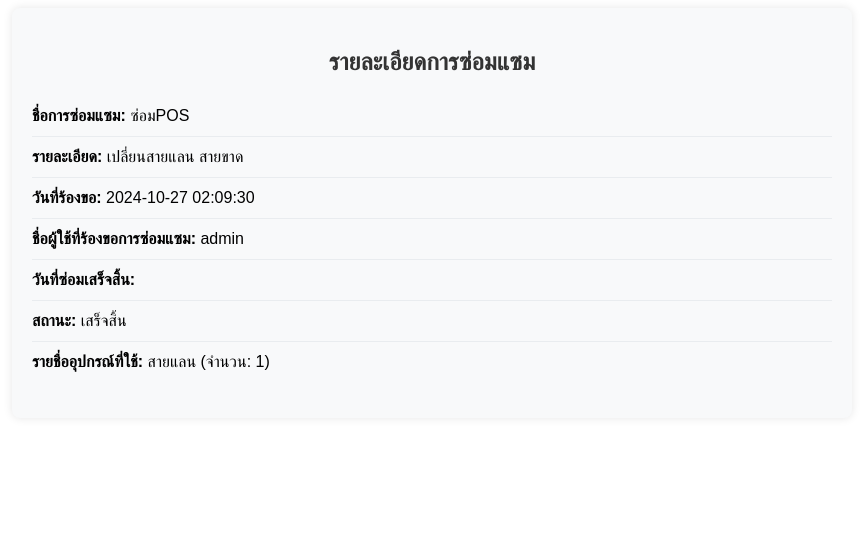
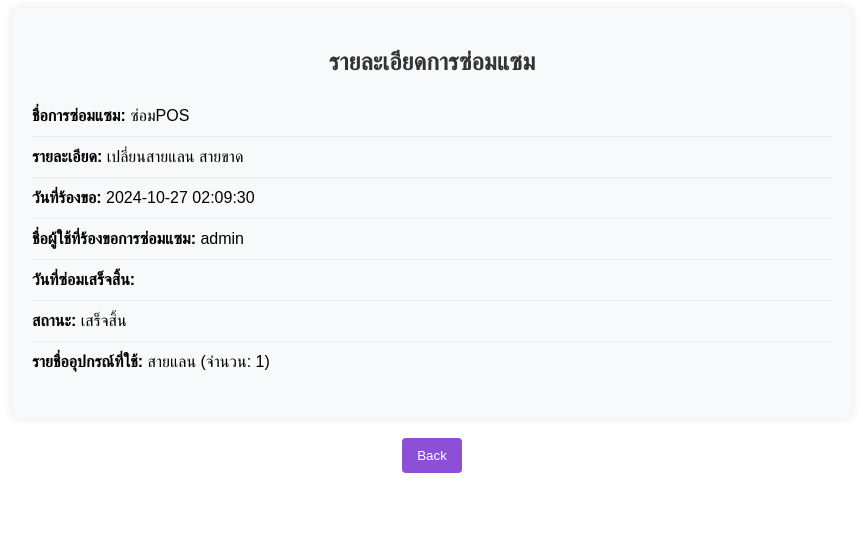
Before and after one commit to TunUsaha/954417, a PHP site: page /detail_repair.php?id=18 in a window 1280 px wide. Shown: the top 553 px of the page, without its empty margins (208-1071 px from the left). Run offline with PHP 8.4, Linux system fonts and the light colour scheme; a user stored in the database is signed in; data comes from the database, SQL or seed files in the repository.

Commit message:
Update back button in Detail repair

```diff
--- a/detail_repair.php
+++ b/detail_repair.php
@@ -70,8 +70,9 @@
         <p class="repair-details_no-data">ไม่พบรายละเอียดสำหรับ ID นี้</p>
     <?php endif; ?>
 </div>
-
-
+<div class="container-button">
+<button onclick="window.history.back();" class="btn btn-primary_dprq ">Back</button>
+</div>
     <?php $conn->close(); ?>
 </body>
 </html>
--- a/styles.css
+++ b/styles.css
@@ -974,3 +974,10 @@
     color: #999;
     margin-top: 15px;
 }
+
+.container-button{
+    display: flex;
+    justify-content: center;
+    align-items: center;
+    margin-top: 20px;
+}
```
